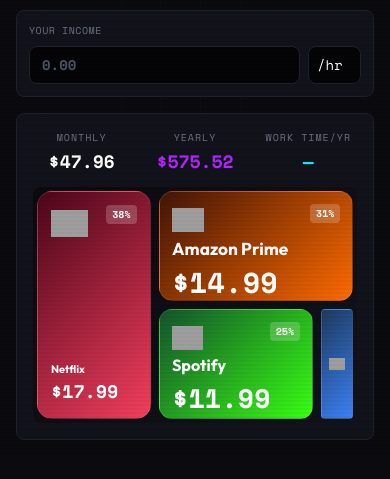
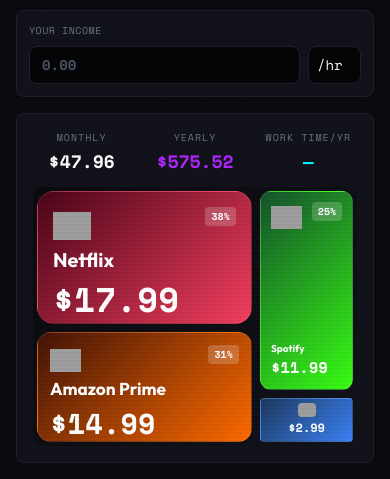
Before and after one commit to ishit-bansal/SubMap, a plain HTML site: page index.html in a window 390 px wide. Shown: the part 388-867 px from the top of the page. Before the commit the page ends 844 px from the top, so only its background shows below. Drawn offline with nearby package versions, Linux system fonts and the light colour scheme; grey boxes are pictures that could not be loaded.

Commit message:
fix scaling for full screen and mobile. delete button turns red when hovered over

```diff
--- a/index.html
+++ b/index.html
@@ -37,11 +37,12 @@
     </script>
     <link rel="stylesheet" href="styles.css" />
   </head>
-  <body class="h-screen overflow-hidden bg-retro-dark font-sans text-white selection:bg-neon-cyan/30">
+  <body class="min-h-screen bg-retro-dark font-sans text-white selection:bg-neon-cyan/30">
     <div class="scan-lines"></div>
     <div class="retro-grid"></div>
 
-    <div class="h-screen flex flex-col p-4 lg:p-6">
+    <!-- Desktop: h-screen no scroll. Mobile: min-h-screen allows scroll -->
+    <div class="flex flex-col p-4 lg:p-6 min-h-screen lg:h-screen lg:overflow-hidden">
       <!-- Header -->
       <header class="flex items-center justify-between mb-4 shrink-0">
         <div>
@@ -56,10 +57,10 @@
         </button>
       </header>
 
-      <!-- Main Content - Fixed height, no scroll -->
-      <main class="flex-1 flex flex-col lg:flex-row gap-4 lg:gap-6 min-h-0">
+      <!-- Main Content -->
+      <main class="flex-1 flex flex-col lg:flex-row gap-4 lg:gap-6 lg:min-h-0">
         <!-- Left Panel -->
-        <section class="flex flex-col gap-3 lg:w-[340px] lg:shrink-0 min-h-0">
+        <section class="flex flex-col gap-3 lg:w-[340px] lg:shrink-0 lg:min-h-0">
           <!-- Search Bar -->
           <div class="relative shrink-0" id="search-container">
             <span class="iconify absolute left-3.5 top-1/2 h-4 w-4 -translate-y-1/2 text-gray-500 pointer-events-none" data-icon="ph:magnifying-glass"></span>
@@ -78,7 +79,7 @@
           </div>
 
           <!-- Subscriptions List -->
-          <div class="flex-1 min-h-0 rounded-lg border border-retro-border bg-retro-card overflow-hidden flex flex-col">
+          <div class="flex-1 lg:min-h-0 rounded-lg border border-retro-border bg-retro-card overflow-hidden flex flex-col" style="min-height: 180px; max-height: 50vh;">
             <div class="flex items-center justify-between px-3 py-2 border-b border-retro-border shrink-0">
               <span class="text-[10px] font-mono text-gray-500 uppercase tracking-wider">Subscriptions</span>
               <button onclick="clearAllSubs()" id="clear-btn" class="hidden text-[10px] font-mono text-gray-500 hover:text-neon-pink transition-colors">clear</button>
@@ -113,7 +114,7 @@
         </section>
 
         <!-- Right Panel - Map -->
-        <section class="flex-1 min-h-0 rounded-lg border border-retro-border bg-retro-card p-4 flex flex-col">
+        <section class="flex-1 lg:min-h-0 rounded-lg border border-retro-border bg-retro-card p-4 flex flex-col" style="min-height: 350px;">
           <!-- Stats Row -->
           <div class="grid grid-cols-3 gap-4 mb-3 shrink-0">
             <div class="text-center">
@@ -131,7 +132,7 @@
           </div>
 
           <!-- Treemap Grid -->
-          <div id="bento-grid" class="treemap-container flex-1 min-h-0 rounded-lg"></div>
+          <div id="bento-grid" class="treemap-container flex-1 rounded-lg"></div>
         </section>
       </main>
     </div>
--- a/js/app.js
+++ b/js/app.js
@@ -301,8 +301,8 @@ function renderList() {
     html += '<input type="number" step="0.01" value="' + sub.price + '" onchange="updateSubPrice(\'' + sub.id + '\',this.value)" onclick="this.select()" class="w-12 bg-transparent border-0 p-0 text-xs font-bold text-gray-300 focus:ring-0 focus:text-neon-cyan"/>';
     html += '<span class="text-gray-500 text-[9px]">/' + sub.cycle.toLowerCase().slice(0, 2) + '</span>';
     html += '</div></div>';
-    html += '<button onclick="removeSub(\'' + sub.id + '\')" class="text-gray-500 p-0.5 shrink-0">';
-    html += '<span class="iconify h-3 w-3" data-icon="ph:x"></span></button></div>';
+    html += '<button onclick="removeSub(\'' + sub.id + '\')" class="delete-btn p-1 shrink-0">';
+    html += '<span class="iconify h-4 w-4" data-icon="ph:x-bold"></span></button></div>';
   }
   listContainer.innerHTML = html;
   updateUsedColors();
--- a/styles.css
+++ b/styles.css
@@ -120,6 +120,15 @@ input[type="number"] { -moz-appearance: textfield; appearance: textfield; }
   justify-content: center;
 }
 
+/* Delete button - gray normally, red on hover */
+.delete-btn {
+  color: #6b7280;
+  transition: color 0.15s ease;
+}
+.delete-btn:hover {
+  color: #ef4444;
+}
+
 /* === LIGHT THEME === */
 html:not(.dark) body {
   background: linear-gradient(135deg, #f8fafc 0%, #e0f2fe 50%, #fce7f3 100%);
```
